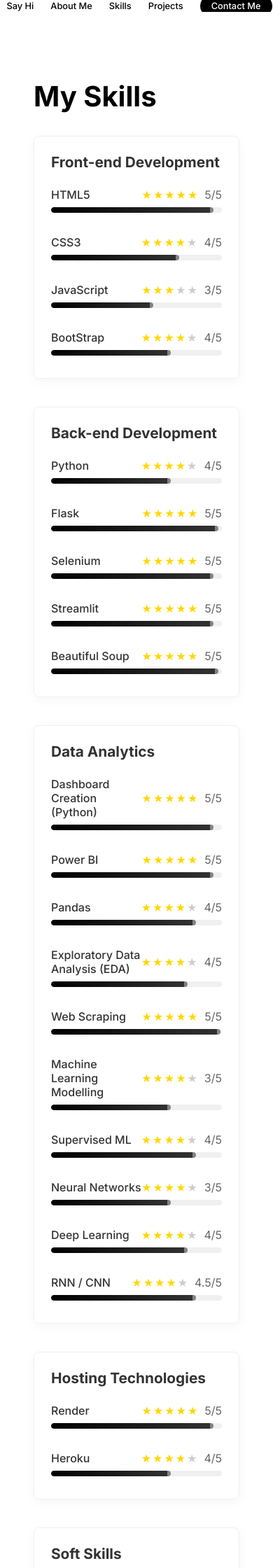
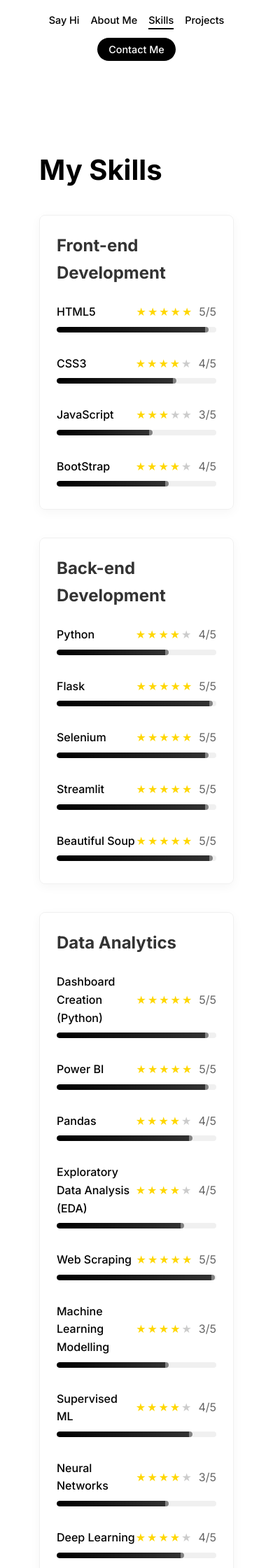
Before and after one commit to adityaaa-09/Portfolio-Project, a Flask app: page /skills in a window 390 px wide. Shown: the top 2240 px of the page at 70% size. Run offline with Flask 3, Linux system fonts and the light colour scheme.

Commit message:
Update skills.css

```diff
--- a/static/css/skills.css
+++ b/static/css/skills.css
@@ -11,12 +11,17 @@
 body {
     font-family: 'Inter', sans-serif;
     background-color: #ffffff;
-    color: #333;
+    color: var(--text-primary);
+    line-height: 1.6;
     overflow-y: auto;
 }
 
 .container {
     min-height: 100vh;
+    padding: 0 5rem; /* Same padding for all pages */
+    margin: 0 auto; /* Center align */
+    display: flex;
+    flex-direction: column;
 }
 
 /* Left Section */
@@ -44,20 +49,31 @@ body {
 }
 
 /* Nav Styles */
-/* Navigation */
+.navbar-wrapper {
+    width: 100%;
+    max-width: 1280px; /* Same as contact page container */
+    margin: 0 auto; /* Center alignment */
+    padding: 0 2rem; /* Consistent padding */
+    position: relative;
+}
+
 .main-nav {
-    position: absolute;
-    top: 2rem;
-    right: 6rem;
-    z-index: 10;
+    position: fixed; /* Makes the navbar stay in one place */
+    margin-top: 1.5rem;
+    left: 79rem;
+    width: auto;
+    z-index: 1000; /* Ensures it stays above other elements */
+    padding: 1rem 1rem;
 }
 
 .main-nav ul {
     display: flex;
+    justify-content: center;
+    align-items: center;
     list-style: none;
     gap: 2rem;
-    flex-wrap: wrap;
-    justify-content: flex-end;
+    margin: 0;
+    padding: 0;
 }
 
 .main-nav a {
@@ -69,7 +85,20 @@ body {
     transition: color 0.3s ease;
 }
 
-.main-nav a:not(.contact-btn).active::after,
+/* Active Page Underline */
+.main-nav a:not(.contact-btn).active::after {
+    content: '';
+    position: absolute;
+    left: 0;
+    right: 0;
+    bottom: -5px;
+    height: 2px;
+    background-color: black;
+    transform: scaleX(1);
+    transform-origin: right;
+    transition: transform 0.3s ease;
+}
+
 .main-nav a:not(.contact-btn)::after {
     content: '';
     position: absolute;
@@ -83,7 +112,6 @@ body {
     transition: transform 0.3s ease;
 }
 
-.main-nav a:not(.contact-btn).active::after,
 .main-nav a:not(.contact-btn):hover::after {
     transform: scaleX(1);
 }
@@ -94,11 +122,13 @@ body {
     padding: 0.5rem 1rem;
     border-radius: 50px;
     font-weight: 600;
-    transition: background-color 0.3s ease;
+    transition: background-color 0.3s ease, transform 0.3s ease;
 }
 
 .contact-btn:hover {
     background-color: #333 !important;
+    color: white !important;
+    transform: translateY(-2px);
 }
 
 /* Skills Page Specific Styles */
@@ -286,48 +316,136 @@ body {
     100% { opacity: 0.3; }
 }
 
-@media (min-width: 768px) {
-    .skills-grid {
-        grid-template-columns: repeat(2, 1fr);
+/* ====== RESPONSIVE STYLES ====== */
+
+/* Large Tablets and Small Laptops (max-width: 1200px) */
+@media screen and (max-width: 1200px) {
+    .container {
+        padding: 0 3rem;
+    }
+
+    .main-nav {
+        left: auto;
+        right: 2rem;
+        margin-top: 1rem;
+    }
+
+    .about-content {
+        padding-left: 1rem;
+        padding-right: 1rem;
     }
 }
 
-@media (max-width: 992px) {
-    .skills-content {
-        margin-top: 4rem;
+/* Medium Tablets (max-width: 992px) */
+@media screen and (max-width: 992px) {
+    .container {
+        padding: 0 2rem;
+    }
+
+    .main-nav {
+        position: static;
+        margin-top: 0;
+        padding: 1rem 0;
+        width: 100%;
+        display: flex;
+        justify-content: center;
+    }
+
+    .main-nav ul {
+        gap: 1.5rem;
+    }
+
+    .about-content {
+        margin-top: 3rem;
+    }
+
+    .about-content h1 {
+        font-size: 2rem;
+    }
+
+    .about-text p {
+        font-size: 1rem;
     }
 }
 
-@media (max-width: 576px) {
-    .skills-content {
-        padding-left: 1rem;
-        padding-right: 1rem;
+/* Small Tablets (max-width: 768px) */
+@media screen and (max-width: 768px) {
+    .container {
+        padding: 0 1rem;
     }
 
-    .skills-category h2 {
-        font-size: 1.3rem;
+    .left-section {
+        padding: 1rem;
+    }
+
+    .main-nav ul {
+        gap: 1rem;
+    }
+
+    .main-nav a {
+        font-size: 0.9rem;
+    }
+
+    .about-content {
+        padding-left: 0.5rem;
+        padding-right: 0.5rem;
+    }
+
+    .info-item {
+        flex-direction: column;
+        margin-bottom: 1rem;
+    }
+
+    .label {
+        width: auto;
+        margin-bottom: 0.2rem;
     }
 }
 
-
-@media (max-width: 576px) {
-    .main-nav {
-        position: static;
-        width: 100%;
-        margin-left: 0.25rem;
-        margin-top: -0.2rem;
-        padding: 0rem;
+/* Mobile (max-width: 576px) */
+@media screen and (max-width: 576px) {
+    .container {
+        padding: 0 0.5rem;
     }
 
     .main-nav ul {
-        flex-direction: row;
         flex-wrap: wrap;
         justify-content: center;
-        gap: 1rem 1.5rem;
-        padding: 0;
     }
 
+    .about-content h1 {
+        font-size: 1.8rem;
+        margin-bottom: 1.5rem;
+    }
+
+    .about-text p {
+        font-size: 0.95rem;
+        margin-bottom: 1rem;
+    }
+
+    .personal-info {
+        margin-top: 0;
+    }
+
+    /* Add a mobile-friendly menu toggle if needed */
+    /* This would require additional HTML and JavaScript */
+}
+
+/* Small Mobile (max-width: 375px) */
+@media screen and (max-width: 375px) {
     .main-nav a {
         font-size: 0.8rem;
     }
+
+    .about-content h1 {
+        font-size: 1.6rem;
+    }
+
+    .about-text p {
+        font-size: 0.9rem;
+    }
+
+    .contact-btn {
+        padding: 0.4rem 0.8rem;
+    }
 }
```
